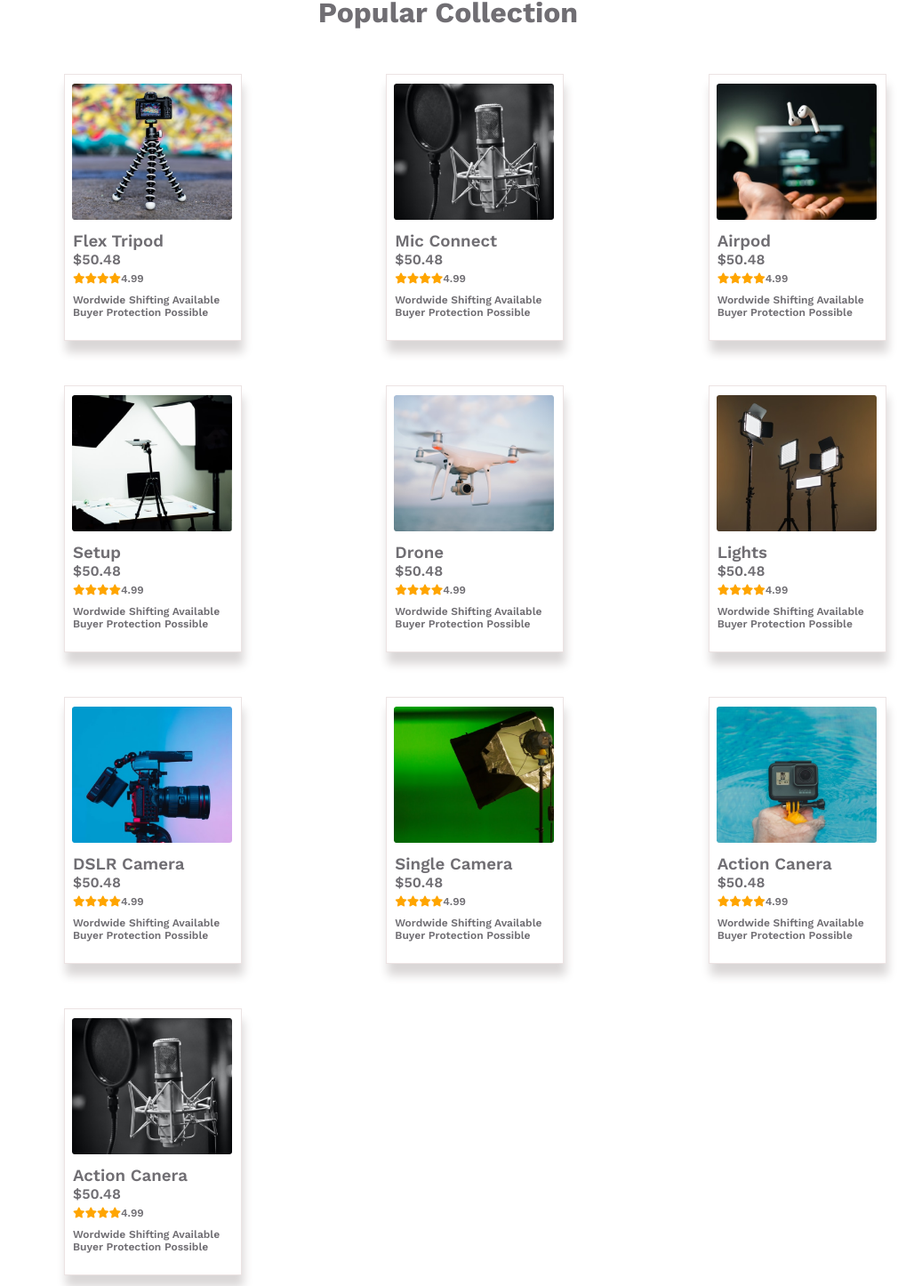
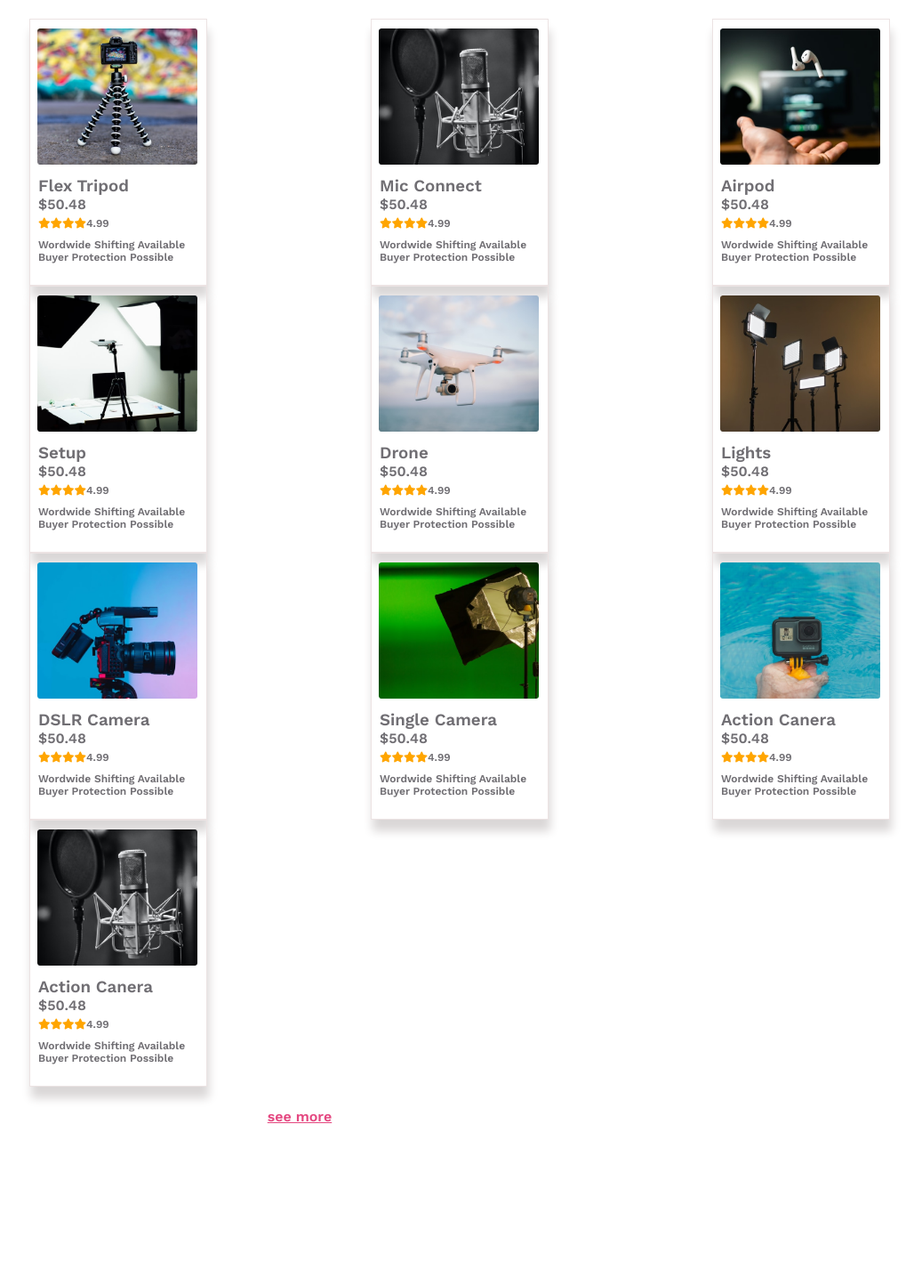
Before and after one commit to A01711575013/influencer-gear-practise, a plain HTML site: page index.html in a window 1280 px wide. Shown: the part 723-2168 px from the top of the page at 89% size, without its empty margins (123-1160 px from the left). After the commit the page ends 2011 px from the top, so only its background shows below. Drawn offline with nearby package versions, Linux system fonts and the light colour scheme.

Commit message:
make good responsive till popular section

```diff
--- a/index.html
+++ b/index.html
@@ -160,6 +160,9 @@
 
             </div>
         </div>
+        <div class="see-more">
+            <p>see more</p>
+        </div>
     </main>
     <footer>
 
--- a/style/style.css
+++ b/style/style.css
@@ -50,9 +50,6 @@
 }
 /* Main section start */
 .sponsor-logo {
-
-}
-.sponsor-logo {
     display: flex;
     justify-content: space-around;
     width: 70%;
@@ -62,28 +59,35 @@
     margin-top: 70px;
 }
 .popular-collection-container {
-    width: 80%;
-    margin-top: 80px;
+    width: 90%;
+    margin: 0 auto;
+    /* margin-top: 80px; */
     text-align: center;
     color: #706e73;
+
 }
 .popular-collection-container h1 {
-  margin-left: 230px;
+  margin: 34px 12px;
 }
 .popular-collection {
+    width: 90%;
+    margin: 0 auto;
     display: grid;
     grid-template-columns: repeat(3, 1fr);
     justify-content: center;
-    margin: 0px -2px 12px 195px;
+    align-items: center;
+
+
 
 }
 .popular-collection .item-01 {
-    margin-top: 50px;
+
+    margin: 0 auto;
     border: 1px solid rgb(236, 227, 227);
     width: 200px;
     height: 300px;
-    box-shadow:  2px 13px 10px #dad7d7
-   ;
+    box-shadow:  2px 13px 10px #dad7d7;
+
 
 }
 .popular-collection .item-01 img {
@@ -111,6 +115,15 @@
 }
 #star {
     color: orange;
+}
+.see-more p {
+    text-align: center;
+    text-decoration: underline;
+    width: 70%;
+    padding: 12px;
+    margin: 12px;
+    color: rgba(224, 44, 109, 0.87);
+    font-weight:140;
 }
 
 
@@ -161,12 +174,13 @@
     .popular-collection {
         display: grid;
         grid-template-columns: repeat(2, 1fr);
-        margin: 1px 12px 10px 45px;
+        margin: 1px 12px 18px 22px;
         padding: 0px;
         justify-content: center;
     }
-    .popular-collection-container h1 {
-        margin-left: 55px;
+
+    .popular-collection-container .item-01 {
+        margin-left: 5px;
     }
       /* Navbar and banner quary end here */
 }
```
